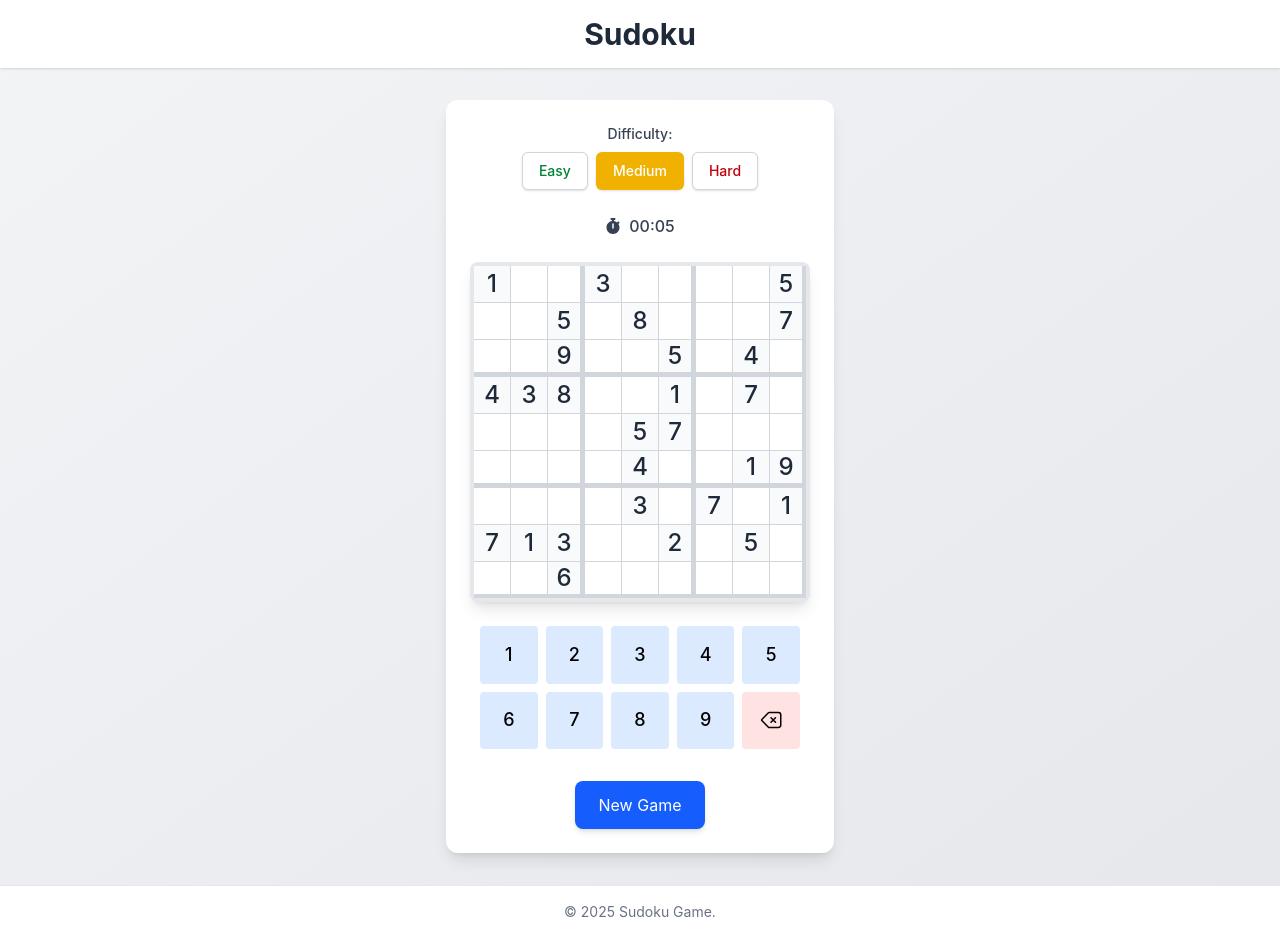
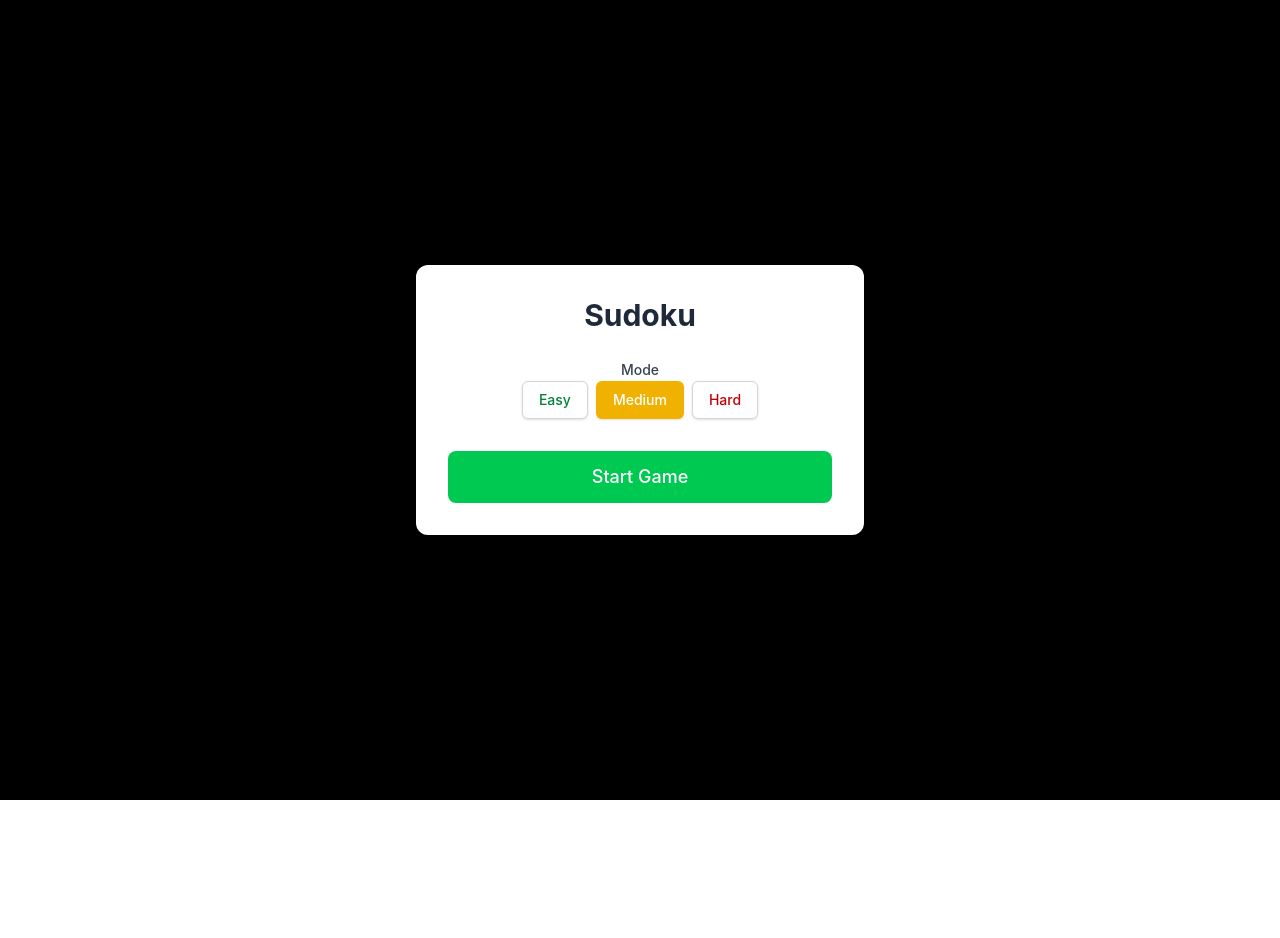
Before and after one commit to RieonaFernandes/Sudoku, a React app: page / in a window 1280 px wide. After the commit the page ends 800 px from the top, so only its background shows below. Built offline with nearby package versions, Linux system fonts and the light colour scheme; the HTML template or start-up script is replaced by a standard one.

Commit message:
feature: Added an overlay to choose the game difficulty mode before main component is loaded.

```diff
--- a/src/components/DifficultySelector.jsx
+++ b/src/components/DifficultySelector.jsx
@@ -1,6 +1,6 @@
 import PropTypes from "prop-types";
 
-const DifficultySelector = ({ difficulty, setDifficulty }) => {
+const DifficultySelector = ({ difficulty, setDifficulty, className }) => {
   const difficulties = [
     {
       id: "easy",
@@ -29,17 +29,15 @@ const DifficultySelector = ({ difficulty, setDifficulty }) => {
   ];
 
   return (
-    <div className="flex flex-col items-center space-y-2 mb-6">
-      <span className="text-sm font-medium text-gray-700 mb-2">
-        Difficulty:
-      </span>
+    <div className={`flex flex-col gap-2 ${className}`}>
+      {/* <span className="text-sm font-medium text-gray-700">Mode</span> */}
       <div className="flex gap-2">
         {difficulties.map(({ id, label, colorClasses }) => (
           <button
             key={id}
             onClick={() => setDifficulty(id)}
             className={`
-              px-4 py-2 rounded-md text-sm font-medium transition-all duration-200
+              px-4 py-2 rounded-md text-sm font-medium transition-colors
               focus:outline-none focus:ring-2 focus:ring-offset-2
               border ${
                 difficulty === id ? "border-transparent" : "border-gray-300"
@@ -51,8 +49,8 @@ const DifficultySelector = ({ difficulty, setDifficulty }) => {
                   : `${colorClasses.unselected} bg-white`
               }
             `}
-            aria-label={`Select ${label} difficulty`}
-            aria-pressed={difficulty === id}
+            // aria-label={`Select ${label} difficulty`}
+            // aria-pressed={difficulty === id}
           >
             {label}
           </button>
@@ -63,8 +61,9 @@ const DifficultySelector = ({ difficulty, setDifficulty }) => {
 };
 
 DifficultySelector.propTypes = {
-  difficulty: PropTypes.oneOf(["easy", "medium", "hard"]).isRequired,
+  difficulty: PropTypes.string.isRequired,
   setDifficulty: PropTypes.func.isRequired,
+  className: PropTypes.string,
 };
 
 export default DifficultySelector;
--- /dev/null
+++ b/src/components/StartModal.jsx
@@ -0,0 +1,41 @@
+import { useState } from "react";
+import PropTypes from "prop-types";
+import DifficultySelector from "./DifficultySelector";
+
+const StartModal = ({ onStart }) => {
+  const [difficulty, setDifficulty] = useState("medium");
+
+  return (
+    <div className="fixed inset-0 bg-black bg-opacity-50 flex items-center justify-center p-4 z-50">
+      <div className="bg-white rounded-xl p-8 max-w-md w-full shadow-2xl animate-pop-in">
+        <div className="text-center">
+          <h2 className="text-3xl font-bold text-gray-800 mb-6">Sudoku</h2>
+          <span className="text-sm font-medium text-gray-700">Mode</span>
+
+          <div className="mb-8">
+            <DifficultySelector
+              difficulty={difficulty}
+              setDifficulty={setDifficulty}
+              className="items-center"
+            />
+          </div>
+
+          <button
+            onClick={() => onStart(difficulty)}
+            className="px-6 py-3 bg-green-500 text-white rounded-lg
+                     hover:bg-green-600 transition-colors text-lg font-medium
+                     w-full"
+          >
+            Start Game
+          </button>
+        </div>
+      </div>
+    </div>
+  );
+};
+
+StartModal.propTypes = {
+  onStart: PropTypes.func.isRequired,
+};
+
+export default StartModal;
--- a/src/components/SudokuGame.jsx
+++ b/src/components/SudokuGame.jsx
@@ -4,6 +4,7 @@ import GameControls from "./GameControls";
 import DifficultySelector from "./DifficultySelector";
 import GameWonModal from "./GameWonModal";
 import Timer from "./Timer";
+import StartModal from "./StartModal";
 import { generateNewPuzzle } from "../utils/sudokuGenerator";
 import { validateSolution, isCellValid } from "../utils/validation";
 import { cloneBoard } from "../utils/helpers";
@@ -17,10 +18,14 @@ const SudokuGame = () => {
   const [difficulty, setDifficulty] = useState("medium");
   const [secondsElapsed, setSecondsElapsed] = useState(0);
   const [isTimerRunning, setIsTimerRunning] = useState(true);
+  const [showStartModal, setShowStartModal] = useState(true);
+  const [gameStarted, setGameStarted] = useState(false);
 
   // Initialize game on mount and difficulty change
   useEffect(() => {
+    if (gameStarted) {
       initializeGame(difficulty);
+    }
   }, [difficulty]);
 
   // Track timer
@@ -34,14 +39,16 @@ const SudokuGame = () => {
     return () => clearInterval(interval);
   }, [isTimerRunning]);
 
-  const initializeGame = (selectedDifficulty = difficulty) => {
+  const initializeGame = (selectedDifficulty) => {
     const newPuzzle = generateNewPuzzle(selectedDifficulty);
     setBoard(newPuzzle);
     setSelectedCell(null);
     setConflicts([]);
     setGameWon(false);
     setSecondsElapsed(0);
+    setDifficulty(selectedDifficulty);
     setIsTimerRunning(true);
+    setGameStarted(true);
   };
 
   // Handle cell selection
@@ -105,11 +112,24 @@ const SudokuGame = () => {
 
   return (
     <div className="max-w-2xl mx-auto p-6 bg-white rounded-xl shadow-lg">
-      <div className="mb-6">
+      {showStartModal && (
+        <StartModal
+          onStart={(diff) => {
+            setShowStartModal(false);
+            initializeGame(diff);
+          }}
+        />
+      )}
+
+      {gameStarted && (
+        <>
+          <div className="mb-6 flex items-center justify-center">
             <DifficultySelector
               difficulty={difficulty}
               setDifficulty={setDifficulty}
             />
+          </div>
+          <div className="mb-6">
             <Timer seconds={secondsElapsed} />
           </div>
 
@@ -157,6 +177,8 @@ const SudokuGame = () => {
               onNewGame={() => initializeGame()}
             />
           )}
+        </>
+      )}
     </div>
   );
 };
```
Lines whose indentation alone changed are shown as unchanged.
